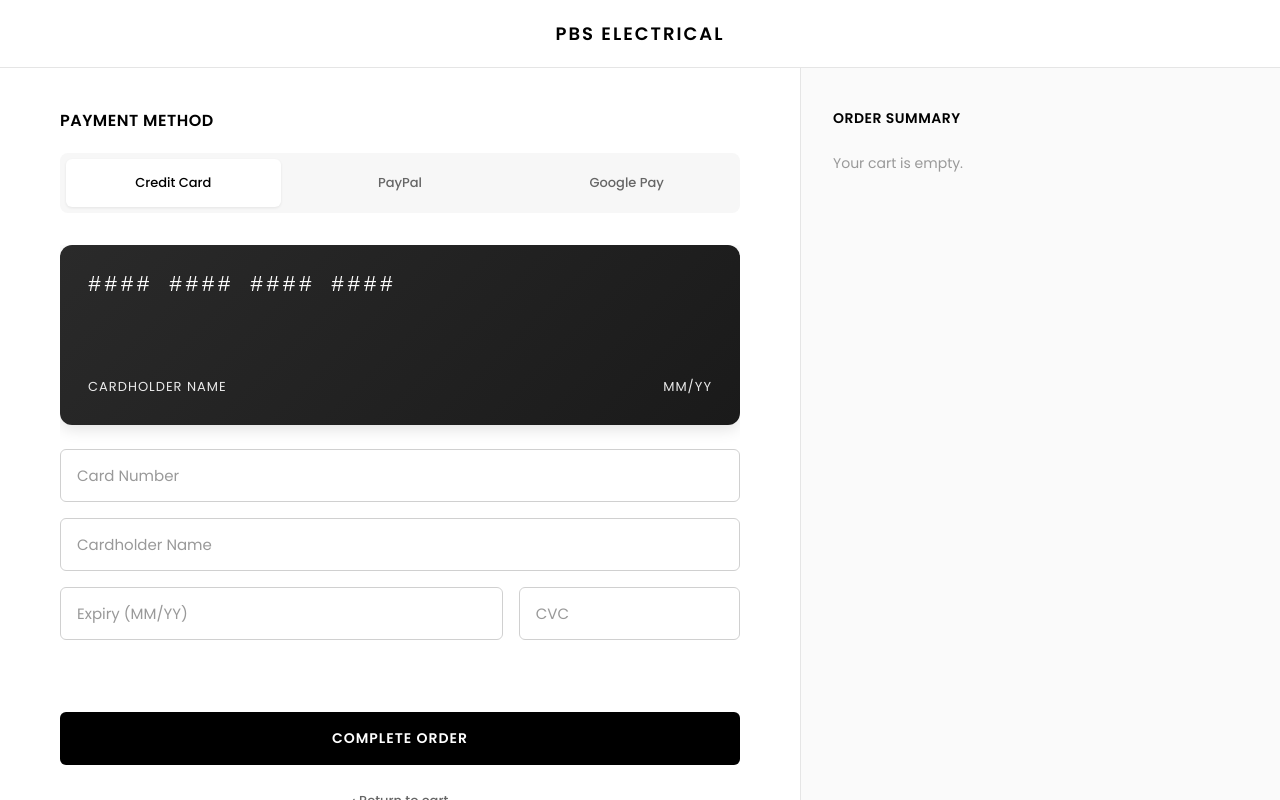
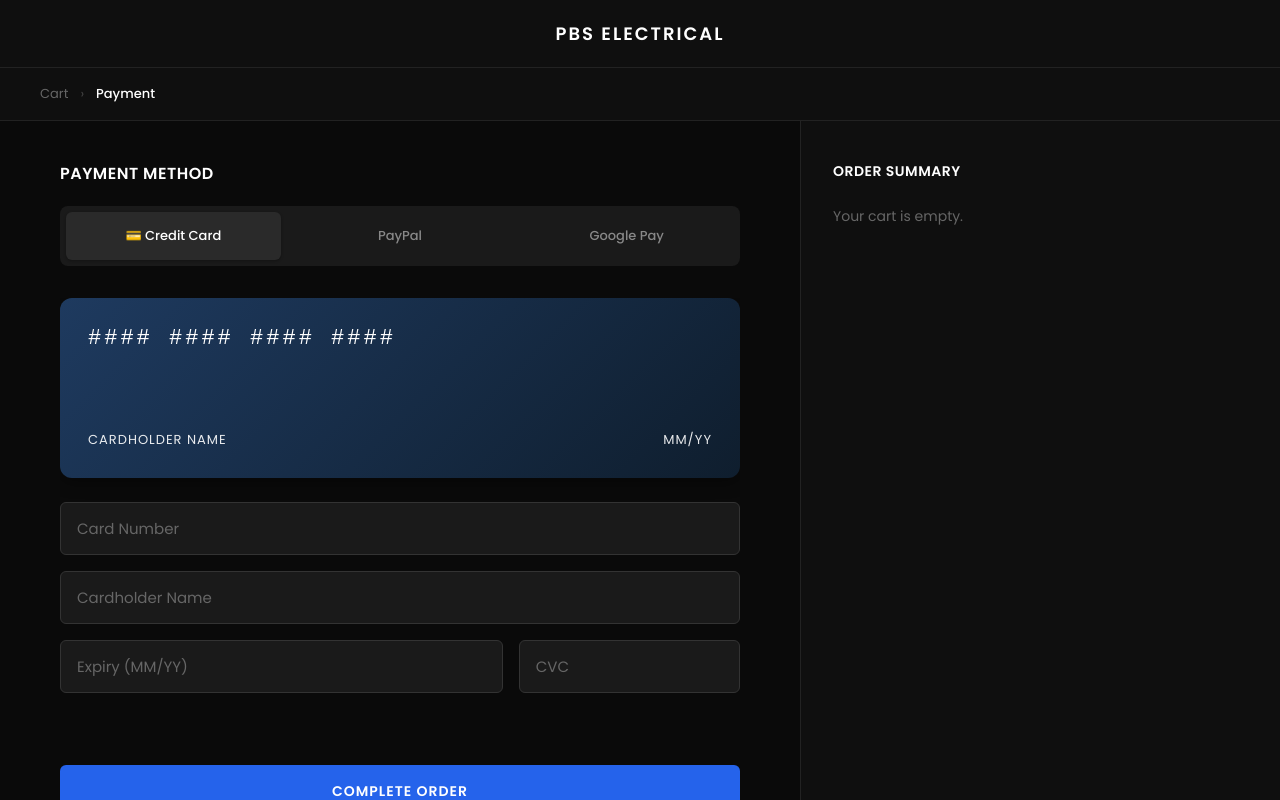
Before and after one commit to samuelmbaya/PBS-FRONTEND, a React (Vite) app: page /payment in a window 1280 px wide. Built offline with nearby package versions, Linux system fonts and the light colour scheme; sample sign-in values are in the browser's storage.

Commit message:
working on payment screen1

```diff
--- a/src/Pages/Payment.css
+++ b/src/Pages/Payment.css
@@ -15,7 +15,7 @@
 .payment-fullscreen {
   width: 100vw;
   min-height: 100vh;
-  background: #ffffff;
+  background: #0a0a0a;
   display: flex;
   justify-content: center;
   align-items: flex-start;
@@ -25,7 +25,7 @@
 .payment-wrapper {
   width: 100%;
   max-width: 100%;
-  background: #ffffff;
+  background: #0a0a0a;
   display: flex;
   flex-direction: column;
   min-height: 100vh;
@@ -34,16 +34,17 @@
 /* Header */
 .payment-header {
   padding: 20px 40px;
-  border-bottom: 1px solid #e5e5e5;
+  border-bottom: 1px solid #222222;
   display: flex;
   align-items: center;
   justify-content: center;
+  background: #0f0f0f;
 }
 
 .payment-logo {
   font-size: 18px;
   font-weight: 600;
-  color: #000000;
+  color: #ffffff;
   letter-spacing: 2px;
   text-transform: uppercase;
 }
@@ -55,22 +56,23 @@
   align-items: center;
   gap: 12px;
   font-size: 13px;
-  color: #999999;
-  border-bottom: 1px solid #e5e5e5;
+  color: #666666;
+  border-bottom: 1px solid #222222;
+  background: #0f0f0f;
 }
 
 .breadcrumb-item {
-  color: #999999;
+  color: #666666;
   text-decoration: none;
 }
 
 .breadcrumb-item.active {
-  color: #000000;
+  color: #ffffff;
   font-weight: 500;
 }
 
 .breadcrumb-separator {
-  color: #cccccc;
+  color: #444444;
 }
 
 /* Payment Container Layout */
@@ -91,6 +93,7 @@
 .payment-section {
   padding: 40px 60px;
   order: 1;
+  background: #0a0a0a;
 }
 
 @media (max-width: 1024px) {
@@ -104,7 +107,7 @@
 .section-title {
   font-size: 16px;
   font-weight: 600;
-  color: #000000;
+  color: #ffffff;
   margin: 0 0 20px 0;
   text-transform: uppercase;
   letter-spacing: 0.5px;
@@ -116,7 +119,7 @@
   gap: 12px;
   margin-bottom: 32px;
   padding: 6px;
-  background: #f7f7f7;
+  background: #1a1a1a;
   border-radius: 8px;
 }
 
@@ -131,13 +134,13 @@
   border-radius: 6px;
   font-size: 13px;
   font-weight: 500;
-  color: #666666;
+  color: #888888;
   transition: all 0.2s ease;
   background: transparent;
 }
 
 .payment-methods label:hover {
-  color: #000000;
+  color: #ffffff;
 }
 
 .payment-methods input[type="radio"] {
@@ -145,9 +148,9 @@
 }
 
 .payment-methods label:has(input:checked) {
-  background: #ffffff;
-  color: #000000;
-  box-shadow: 0 1px 3px rgba(0,0,0,0.08);
+  background: #2a2a2a;
+  color: #ffffff;
+  box-shadow: 0 1px 3px rgba(0,0,0,0.3);
 }
 
 /* Form Section */
@@ -163,9 +166,9 @@
   padding: 14px 16px;
   margin-bottom: 16px;
   border-radius: 6px;
-  border: 1px solid #d0d0d0;
-  background: #ffffff;
-  color: #000000;
+  border: 1px solid #333333;
+  background: #1a1a1a;
+  color: #ffffff;
   font-size: 15px;
   font-family: inherit;
   transition: all 0.2s ease;
@@ -175,14 +178,14 @@
 .paypal-form input:focus,
 .google-pay-form input:focus {
   outline: none;
-  border-color: #000000;
-  box-shadow: 0 0 0 1px #000000;
+  border-color: #2563eb;
+  box-shadow: 0 0 0 1px #2563eb;
 }
 
 .card-form input::placeholder,
 .paypal-form input::placeholder,
 .google-pay-form input::placeholder {
-  color: #999999;
+  color: #666666;
 }
 
 /* Screen Reader Only Labels */
@@ -200,12 +203,12 @@
 
 /* Card Preview */
 .card-preview {
-  background: linear-gradient(135deg, #2a2a2a 0%, #1a1a1a 100%);
+  background: linear-gradient(135deg, #1e3a5f 0%, #0f1e2e 100%);
   border-radius: 12px;
   padding: 28px;
   margin-bottom: 24px;
   color: #fff;
-  box-shadow: 0 4px 16px rgba(0, 0, 0, 0.12);
+  box-shadow: 0 4px 16px rgba(0, 0, 0, 0.4);
   min-height: 180px;
   display: flex;
   flex-direction: column;
@@ -242,7 +245,7 @@
   padding: 16px;
   font-size: 14px;
   font-weight: 600;
-  background: #000000;
+  background: #2563eb;
   border: none;
   border-radius: 6px;
   color: #ffffff;
@@ -254,9 +257,9 @@
 }
 
 .place-order-btn:hover:not(:disabled) {
-  background: #1a1a1a;
+  background: #1d4ed8;
   transform: translateY(-1px);
-  box-shadow: 0 4px 12px rgba(0, 0, 0, 0.2);
+  box-shadow: 0 4px 12px rgba(37, 99, 235, 0.3);
 }
 
 .place-order-btn:active:not(:disabled) {
@@ -264,9 +267,9 @@
 }
 
 .place-order-btn:disabled {
-  background: #cccccc;
+  background: #444444;
   cursor: not-allowed;
-  color: #666666;
+  color: #888888;
 }
 
 .back-to-cart-btn {
@@ -277,7 +280,7 @@
   background: transparent;
   border: none;
   border-radius: 6px;
-  color: #666666;
+  color: #888888;
   cursor: pointer;
   margin-top: 12px;
   transition: all 0.2s ease;
@@ -285,14 +288,14 @@
 }
 
 .back-to-cart-btn:hover {
-  color: #000000;
+  color: #ffffff;
 }
 
 /* Order Summary Sidebar (Right Side) */
 .order-summary {
-  background: #fafafa;
+  background: #0f0f0f;
   padding: 40px 32px;
-  border-left: 1px solid #e5e5e5;
+  border-left: 1px solid #222222;
   order: 2;
   display: flex;
   flex-direction: column;
@@ -302,7 +305,7 @@
   .order-summary {
     order: 2;
     border-left: none;
-    border-top: 1px solid #e5e5e5;
+    border-top: 1px solid #222222;
     padding: 32px 24px;
   }
 }
@@ -311,7 +314,7 @@
   font-size: 14px;
   font-weight: 600;
   margin: 0 0 24px 0;
-  color: #000000;
+  color: #ffffff;
   text-transform: uppercase;
   letter-spacing: 0.5px;
 }
@@ -337,12 +340,12 @@
 }
 
 .cart-items::-webkit-scrollbar-thumb {
-  background: #d0d0d0;
+  background: #333333;
   border-radius: 2px;
 }
 
 .cart-items::-webkit-scrollbar-thumb:hover {
-  background: #b0b0b0;
+  background: #444444;
 }
 
 /* Cart Item Row */
@@ -357,7 +360,7 @@
   height: 70px;
   object-fit: cover;
   border-radius: 6px;
-  border: 1px solid #e5e5e5;
+  border: 1px solid #222222;
   flex-shrink: 0;
 }
 
@@ -368,53 +371,82 @@
 
 .cart-item-info p {
   margin: 0;
-  color: #000000;
+  color: #ffffff;
 }
 
 .cart-item-info p:first-child {
   font-weight: 500;
   font-size: 14px;
-  margin-bottom: 6px;
+  margin-bottom: 8px;
   overflow: hidden;
   text-overflow: ellipsis;
   white-space: nowrap;
 }
 
-.cart-item-info p:last-child {
-  font-size: 13px;
-  color: #666666;
+/* Quantity Controls */
+.quantity-controls {
+  display: flex;
+  align-items: center;
+  gap: 8px;
+  margin-bottom: 8px;
+}
+
+.quantity-btn {
+  width: 28px;
+  height: 28px;
+  background: #1a1a1a;
+  border: 1px solid #333333;
+  border-radius: 4px;
+  color: #ffffff;
+  cursor: pointer;
+  font-size: 16px;
+  display: flex;
+  align-items: center;
+  justify-content: center;
+  transition: all 0.2s ease;
+}
+
+.quantity-btn:hover {
+  background: #2a2a2a;
+  border-color: #444444;
+}
+
+.quantity-display {
+  font-size: 14px;
+  color: #cccccc;
+  min-width: 20px;
+  text-align: center;
 }
 
 .cart-item-price {
   font-size: 14px;
   font-weight: 600;
-  color: #000000;
+  color: #ffffff;
   flex-shrink: 0;
   text-align: right;
 }
 
 .remove-btn {
   background: transparent;
-  color: #999999;
+  color: #888888;
   border: none;
   padding: 4px 0;
   font-size: 12px;
   cursor: pointer;
   text-decoration: underline;
   transition: color 0.2s ease;
-  margin-top: 6px;
   display: block;
 }
 
 .remove-btn:hover {
-  color: #000000;
+  color: #ffffff;
 }
 
 /* Promo Code Section */
 .promo-section {
   margin: 24px 0;
   padding-top: 24px;
-  border-top: 1px solid #e5e5e5;
+  border-top: 1px solid #222222;
 }
 
 .promo-input-group {
@@ -425,24 +457,25 @@
 .promo-input-group input {
   flex: 1;
   padding: 12px 14px;
-  border: 1px solid #d0d0d0;
+  border: 1px solid #333333;
   border-radius: 6px;
   font-size: 14px;
-  color: #000000;
+  color: #ffffff;
+  background: #1a1a1a;
 }
 
 .promo-input-group input:focus {
   outline: none;
-  border-color: #000000;
+  border-color: #2563eb;
 }
 
 .promo-input-group input::placeholder {
-  color: #999999;
+  color: #666666;
 }
 
 .apply-btn {
   padding: 12px 20px;
-  background: #000000;
+  background: #2563eb;
   color: #ffffff;
   border: none;
   border-radius: 6px;
@@ -455,14 +488,21 @@
 }
 
 .apply-btn:hover {
-  background: #1a1a1a;
+  background: #1d4ed8;
+}
+
+.promo-success {
+  margin-top: 8px;
+  font-size: 13px;
+  color: #22c55e;
+  font-weight: 500;
 }
 
 /* Order Total Section */
 .order-totals {
   margin-top: auto;
   padding-top: 24px;
-  border-top: 1px solid #e5e5e5;
+  border-top: 1px solid #222222;
 }
 
 .total-row {
@@ -473,12 +513,16 @@
 }
 
 .total-row span:first-child {
-  color: #666666;
+  color: #888888;
 }
 
 .total-row span:last-child {
-  color: #000000;
+  color: #ffffff;
   font-weight: 500;
+}
+
+.total-row.discount-row span:last-child {
+  color: #22c55e;
 }
 
 .total-row.final-total {
@@ -486,16 +530,16 @@
   font-weight: 600;
   padding-top: 16px;
   margin-top: 16px;
-  border-top: 2px solid #e5e5e5;
+  border-top: 2px solid #222222;
 }
 
 .total-row.final-total span {
-  color: #000000;
-}
+  color: #ffffff;
+  }
 
 /* Empty Cart State */
 .order-summary p {
-  color: #999999;
+  color: #666666;
   font-size: 14px;
 }
 
--- a/src/Pages/Payment.jsx
+++ b/src/Pages/Payment.jsx
@@ -22,6 +22,7 @@
 
   // Promo code
   const [promoCode, setPromoCode] = useState("");
+  const [promoApplied, setPromoApplied] = useState(false);
 
   // Loading state for processing payment
   const [loading, setLoading] = useState(false);
@@ -59,8 +60,30 @@
   // Calculate shipping (free for now, but can be modified)
   const shipping = 0;
 
+  // Calculate discount
+  const discount = promoApplied ? subtotal * 0.1 : 0;
+
   // Calculate total
-  const totalPrice = subtotal + shipping;
+  const totalPrice = subtotal + shipping - discount;
+
+  // Update quantity
+  const updateQuantity = (productId, change) => {
+    const updatedCart = cart.map((item) => {
+      if (item._id === productId) {
+        const newQuantity = Math.max(1, (item.quantity || 1) + change);
+        return { ...item, quantity: newQuantity };
+      }
+      return item;
+    });
+    setCart(updatedCart);
+
+    if (currentUser?.email) {
+      localStorage.setItem(
+        `cart_${currentUser.email}`,
+        JSON.stringify(updatedCart)
+      );
+    }
+  };
 
   // Remove item from cart and update localStorage
   const removeFromCart = (productId) => {
@@ -73,24 +96,6 @@
         JSON.stringify(updatedCart)
       );
     }
-  };
-
-  // Luhn algorithm to validate credit card number
-  const isValidCard = (num) => {
-    const value = num.replace(/\s/g, "");
-    if (!/^\d+$/.test(value)) return false;
-    let sum = 0;
-    let shouldDouble = false;
-    for (let i = value.length - 1; i >= 0; i--) {
-      let digit = parseInt(value.charAt(i));
-      if (shouldDouble) {
-        digit *= 2;
-        if (digit > 9) digit -= 9;
-      }
-      sum += digit;
-      shouldDouble = !shouldDouble;
-    }
-    return sum % 10 === 0;
   };
 
   // Format card number as "#### #### #### ####"
@@ -110,17 +115,15 @@
   const isValidEmail = (email) =>
     /^[^\s@]+@[^\s@]+\.[^\s@]+$/.test(email);
 
-  // Expiry date validation helper
-  const isExpiryValid = (expiry) => {
-    if (!/^\d{2}\/\d{2}$/.test(expiry)) return false;
-    const [monthStr, yearStr] = expiry.split("/");
-    const month = parseInt(monthStr, 10);
-    const year = parseInt("20" + yearStr, 10);
-    if (month < 1 || month > 12) return false;
-
-    const now = new Date();
-    const expiryDate = new Date(year, month, 0, 23, 59, 59);
-    return expiryDate >= now;
+  // Apply promo code
+  const applyPromoCode = () => {
+    if (promoCode.toUpperCase() === "PBS2025") {
+      setPromoApplied(true);
+      alert("Promo code applied! You saved 10%");
+    } else {
+      alert("Invalid promo code");
+      setPromoApplied(false);
+    }
   };
 
   // Handle order placement with backend integration
@@ -136,21 +139,6 @@
 
       if (!number || !name || !expiry || !cvc) {
         alert("Please fill all card details!");
-        return;
-      }
-
-      if (!isExpiryValid(expiry)) {
-        alert("Invalid or expired expiration date. Use MM/YY format.");
-        return;
-      }
-
-      if (!/^\d{3,4}$/.test(cvc)) {
-        alert("Invalid CVC");
-        return;
-      }
-
-      if (!isValidCard(number)) {
-        alert("Invalid card number");
         return;
       }
     } else if (paymentMethod === "paypal") {
@@ -258,6 +246,11 @@
           <div className="payment-logo">PBS ELECTRICAL</div>
         </div>
 
+        <div className="payment-breadcrumb">
+          <span className="breadcrumb-item">Cart</span>
+          <span className="breadcrumb-separator">›</span>
+          <span className="breadcrumb-item active">Payment</span>
+        </div>
 
         <div className="payment-container">
           {/* Payment Section (Left) */}
@@ -274,7 +267,7 @@
                     checked={paymentMethod === "credit-card"}
                     onChange={() => setPaymentMethod("credit-card")}
                   />
-                  Credit Card
+                  💳 Credit Card
                 </label>
                 <label htmlFor="paypal">
                   <input
@@ -443,7 +436,23 @@
                       />
                       <div className="cart-item-info">
                         <p>{item.name}</p>
-                        <p>Qty: {item.quantity || 1}</p>
+                        <div className="quantity-controls">
+                          <button
+                            className="quantity-btn"
+                            onClick={() => updateQuantity(item._id, -1)}
+                          >
+                            −
+                          </button>
+                          <span className="quantity-display">
+                            {item.quantity || 1}
+                          </span>
+                          <button
+                            className="quantity-btn"
+                            onClick={() => updateQuantity(item._id, 1)}
+                          >
+                            +
+                          </button>
+                        </div>
                         <button
                           className="remove-btn"
                           onClick={() => removeFromCart(item._id)}
@@ -467,8 +476,13 @@
                       value={promoCode}
                       onChange={(e) => setPromoCode(e.target.value)}
                     />
-                    <button className="apply-btn">Apply</button>
+                    <button className="apply-btn" onClick={applyPromoCode}>
+                      Apply
+                    </button>
                   </div>
+                  {promoApplied && (
+                    <p className="promo-success">✓ Code PBS2025 applied!</p>
+                  )}
                 </div>
 
                 {/* Order Totals */}
@@ -477,6 +491,14 @@
                     <span>Subtotal</span>
                     <span>R {subtotal.toFixed(2)}</span>
                   </div>
+                  {promoApplied && (
+                    <div className="total-row discount-row">
+                      <span>Discount (10%)</span>
+                      <span className="discount-amount">
+                        -R {discount.toFixed(2)}
+                      </span>
+                    </div>
+                  )}
                   <div className="total-row">
                     <span>Shipping</span>
                     <span>{shipping === 0 ? "Free" : `R ${shipping.toFixed(2)}`}</span>
```
